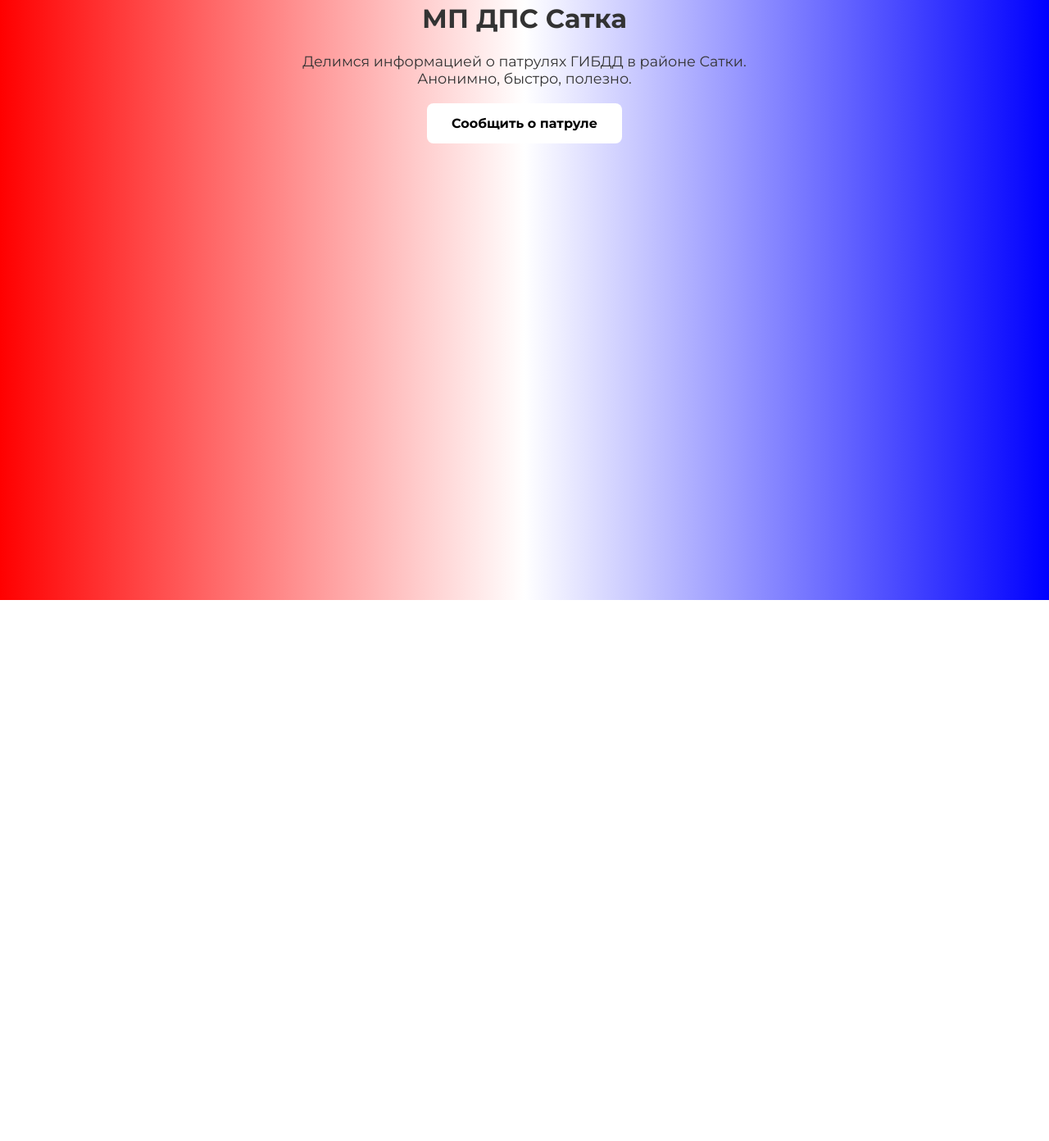
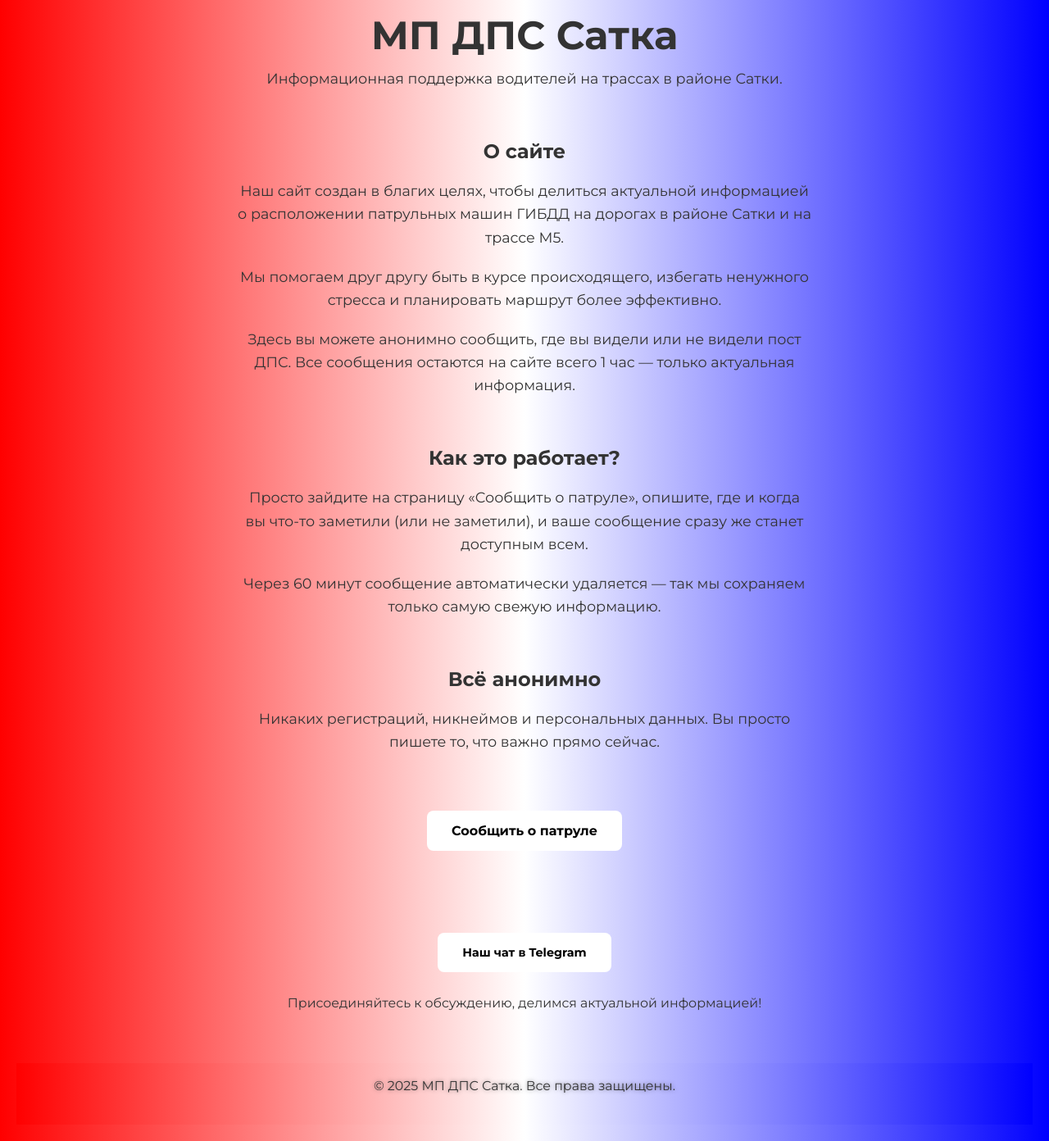
Before and after one commit to EgaPato1703/mp-dps-satka, a plain HTML site: page index.html in a window 1280 px wide. Shown: the part 68-1460 px from the top of the page at 82% size. Before the commit the page ends 800 px from the top, so only its background shows below. Drawn offline with Linux system fonts and the light colour scheme.

Commit message:
Update index.html

```diff
--- a/index.html
+++ b/index.html
@@ -11,15 +11,22 @@
             background: linear-gradient(to right, red, white, blue);
             color: #333;
             text-align: center;
-            padding: 50px;
+            padding: 50px 20px;
         }
         h1 {
-            font-size: 2em;
+            font-size: 3em;
+            margin-bottom: 10px;
+        }
+        h2 {
+            font-size: 1.5em;
+            margin-top: 60px;
+            margin-bottom: 20px;
         }
         p {
             font-size: 1.1em;
-            max-width: 600px;
-            margin: 20px auto;
+            max-width: 700px;
+            margin: 0 auto 20px;
+            line-height: 1.6;
         }
         .btn {
             display: inline-block;
@@ -33,15 +40,81 @@
             cursor: pointer;
             transition: 0.3s;
             text-decoration: none;
+            margin: 10px;
         }
         .btn:hover {
             background-color: #f0f0f0;
         }
+        .section {
+            max-width: 900px;
+            margin: 60px auto;
+            padding: 0 20px;
+        }
+        footer {
+            margin-top: 80px;
+            font-size: 0.9em;
+        }
+      .site-footer {
+    margin-top: 60px;
+    padding: 15px 0; /* Увеличение вертикального отступа */
+    text-align: center;
+    font-size: 0.9em;
+    color: #333; /* Чёрный */
+    background: linear-gradient(to right, red, white, blue); /* Градиент */
+    text-shadow: 0 0 5px rgba(0, 0, 0, 0.5);
+}
     </style>
+    <meta name="viewport" content="width=device-width, initial-scale=1.0">
+    <meta name="description" content="Сайт для водителей: делитесь информацией о патрулях ДПС в районе Сатки. Анонимно, быстро, бесплатно.">
+<meta property="og:title" content="МП ДПС Сатка">
+<meta property="og:description" content="Сайт для водителей: делитесь информацией о патрулях ДПС в районе Сатки. Анонимно, быстро, бесплатно.">
+<meta property="og:type" content="website">
+<meta property="og:url" content="https://вашсайт.ru/">
 </head>
 <body>
+
     <h1>МП ДПС Сатка</h1>
-    <p>Делимся информацией о патрулях ГИБДД в районе Сатки. Анонимно, быстро, полезно.</p>
+    <p>Информационная поддержка водителей на трассах в районе Сатки.</p>
+
+
+    <div class="section">
+        <h2>О сайте</h2>
+        <p>
+            Наш сайт создан в благих целях, чтобы делиться актуальной информацией о расположении патрульных машин ГИБДД на дорогах в районе Сатки и на трассе М5.
+        </p>
+        <p>
+            Мы помогаем друг другу быть в курсе происходящего, избегать ненужного стресса и планировать маршрут более эффективно.
+        </p>
+        <p>
+            Здесь вы можете анонимно сообщить, где вы видели или не видели пост ДПС. Все сообщения остаются на сайте всего 1 час — только актуальная информация.
+        </p>
+    </div>
+
+    <div class="section">
+        <h2>Как это работает?</h2>
+        <p>
+            Просто зайдите на страницу «Сообщить о патруле», опишите, где и когда вы что-то заметили (или не заметили), и ваше сообщение сразу же станет доступным всем.
+        </p>
+        <p>
+            Через 60 минут сообщение автоматически удаляется — так мы сохраняем только самую свежую информацию.
+        </p>
+    </div>
+
+    <div class="section">
+        <h2>Всё анонимно</h2>
+        <p>
+            Никаких регистраций, никнеймов и персональных данных. Вы просто пишете то, что важно прямо сейчас.
+        </p>
+    </div>
+
     <a href="report.html" class="btn">Сообщить о патруле</a>
+
+    <footer>
+        <a href="https://t.me/mpsatka" target="_blank" class="btn">Наш чат в Telegram</a>
+        <p style="margin-top: 15px;">Присоединяйтесь к обсуждению, делимся актуальной информацией!</p>
+    </footer>
+<footer class="site-footer">
+    <p>© 2025 МП ДПС Сатка. Все права защищены.</p>
+</footer>
 </body>
 </html>
```
